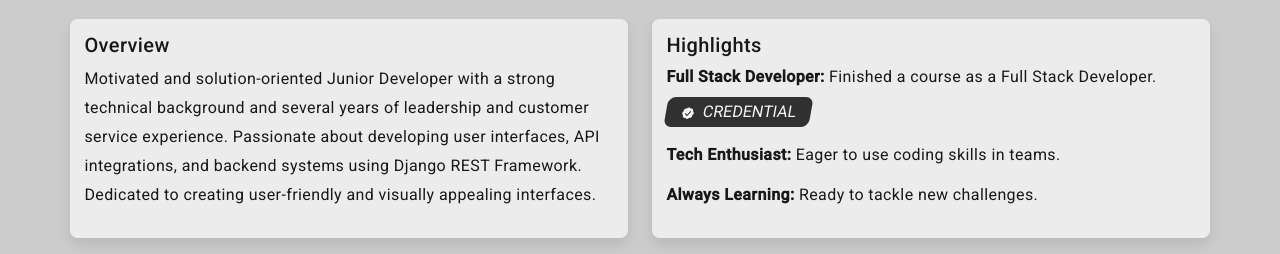
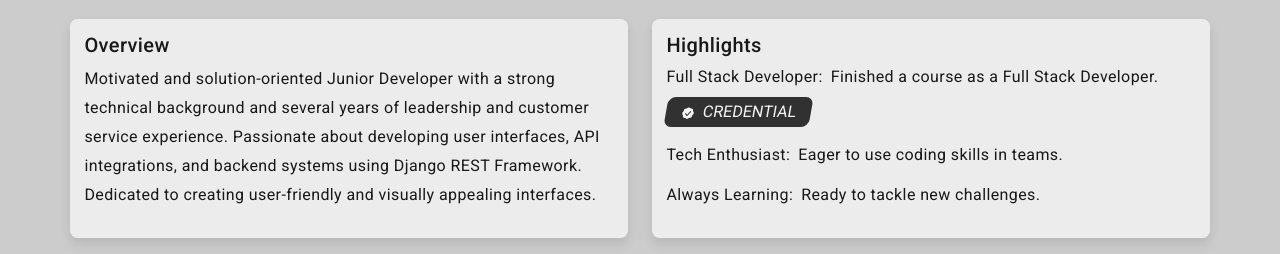
Before and after one commit to j0hanz/j0hanz-portfolio, a React (Vite) app: page / in a window 1280 px wide. Shown: the part 541-795 px from the top of the page. Built offline with nearby package versions, Linux system fonts and the light colour scheme; no server answers.

Commit message:
Enhance description layout

```diff
--- a/src/sections/AboutMe.tsx
+++ b/src/sections/AboutMe.tsx
@@ -31,7 +31,7 @@ const AboutMeList: React.FC<{
     <ul className="list-unstyled">
       {items.map((item, index) => (
         <li key={index} className="mb-3">
-          <strong>{item.title}:</strong> {item.description}
+          {item.title}:<span className="ms-2">{item.description}</span>
           {item.hasCredential && (
             <div className="mt-2">
               <Button
```
